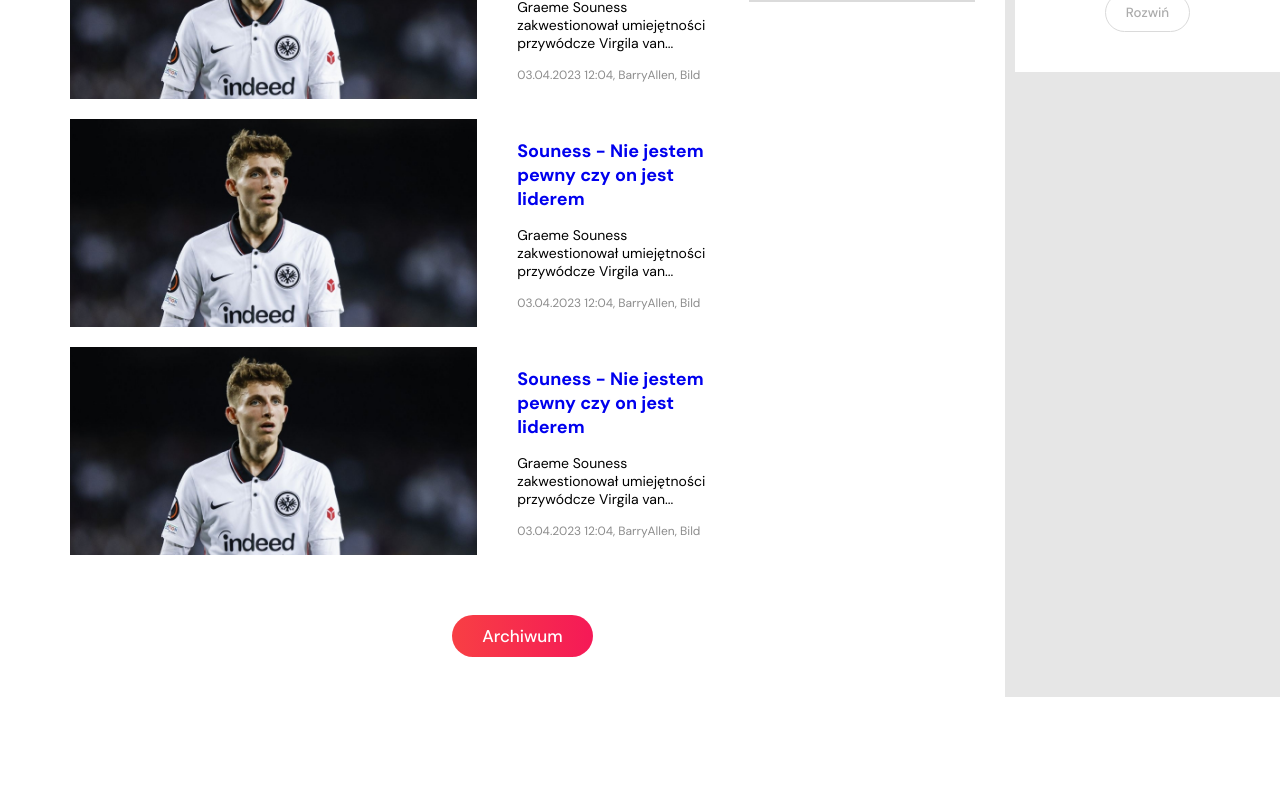
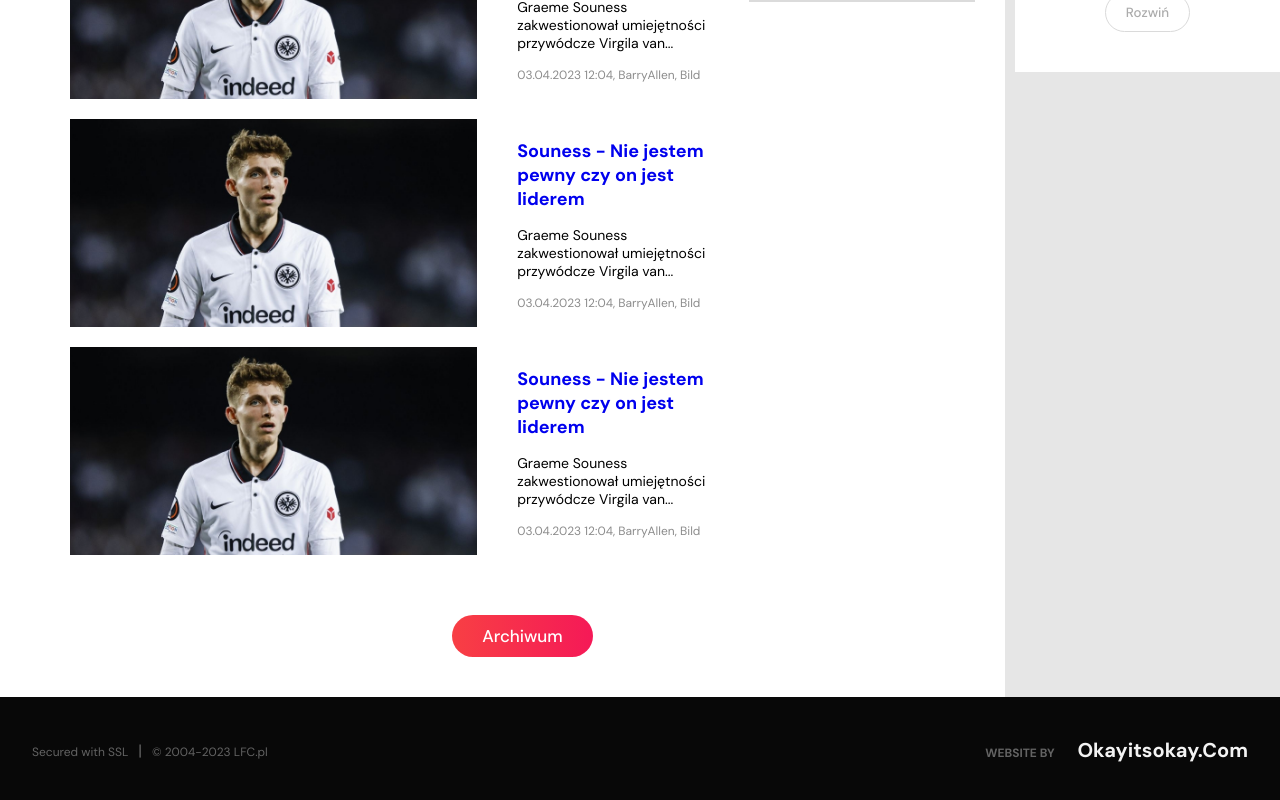
Before and after one commit to Dziara92/copy-lfc.pl, a React (Create React App) app: page / in a window 1280 px wide. Shown: the part 1154-1954 px from the top of the page. Before the commit the page ends 1851 px from the top, so only its background shows below. Built offline with nearby package versions, Linux system fonts and the light colour scheme.

Commit message:
add footer component and update menu and submenu

```diff
--- a/src/App.js
+++ b/src/App.js
@@ -1,4 +1,4 @@
-import { Header, MeetingTeam, PageContent, Aside } from "./Components";
+import { Header, MeetingTeam, PageContent, Aside, Footer } from "./Components";
 import { News, SinglePost, About, Archives } from "./Pages";
 import { BrowserRouter, Routes, Route } from "react-router-dom";
 
@@ -18,6 +18,7 @@ function App() {
         </Routes>
         <Aside />
       </PageContent>
+      <Footer />
     </BrowserRouter>
   );
 }
--- a/src/Components/Aside/Tablea/Table.js
+++ b/src/Components/Aside/Tablea/Table.js
@@ -17,13 +17,13 @@ const Table = () => {
     <div className={style.wrapper}>
       <div className={style.table_top}>
         <p
-          className={isActive && style.selected}
+          className={isActive ? style.selected : null}
           onClick={() => setIsActive(true)}
         >
           Tabela
         </p>
         <p
-          className={!isActive && style.selected}
+          className={!isActive ? style.selected : null}
           onClick={() => setIsActive(false)}
         >
           Strzelcy
--- /dev/null
+++ b/src/Components/Footer/Footer.js
@@ -0,0 +1,25 @@
+import React from "react";
+import style from "./footer.module.css";
+
+const Footer = () => {
+  return (
+    <footer>
+      <div className={style.wrapper}>
+        <div className={style.content}>
+          <div className={style.ssl}>
+            <p>Secured with SSL</p>
+            <span className={style.separator}>|</span>
+            <p>© 2004-2023 LFC.pl</p>
+          </div>
+          <div className={style.design}>
+            <p>
+              Website by <span>Okayitsokay.com</span>
+            </p>
+          </div>
+        </div>
+      </div>
+    </footer>
+  );
+};
+
+export default Footer;
--- /dev/null
+++ b/src/Components/Footer/footer.module.css
@@ -0,0 +1,45 @@
+footer {
+  background-color: #080808;
+  width: 100%;
+}
+
+.wrapper {
+  min-width: 1140px;
+  max-width: 1400px;
+  padding: 30px 0;
+}
+
+.wrapper .content {
+  width: 95%;
+  margin: 0 auto;
+  padding: 10px 0;
+  display: flex;
+  justify-content: space-between;
+  align-items: center;
+  font-family: DM Sans;
+}
+
+.wrapper .content .ssl p {
+  display: inline;
+  color: #636363;
+  font-size: 12px;
+}
+.wrapper .content .ssl span.separator {
+  display: inline-block;
+  color: #636363;
+  margin: 0 10px;
+}
+
+.wrapper .content .design p {
+  text-transform: uppercase;
+  font-size: 12px;
+  font-weight: 700;
+  color: #636363;
+}
+
+.wrapper .content .design p span {
+  font-size: 20px;
+  color: #f3f3f3;
+  text-transform: capitalize;
+  margin-left: 20px;
+}
--- a/src/Components/Header/header.module.css
+++ b/src/Components/Header/header.module.css
@@ -11,7 +11,7 @@
   height: 140px;
   position: relative;
 }
-span {
+.container span {
   display: block;
   width: 90%;
   height: 10px;
--- a/src/Components/Nav/Submenu.js
+++ b/src/Components/Nav/Submenu.js
@@ -8,6 +8,7 @@ const Submenu = () => {
     location,
     page: { page, links = [] },
   } = useGlobalContext();
+
   const container = useRef(null);
 
   useEffect(() => {
@@ -24,6 +25,7 @@ const Submenu = () => {
       }
       ref={container}
     >
+      <div className={style.triangle}></div>
       {links.map((link, index) => {
         const { label, url } = link;
         return <li key={index}>{label}</li>;
--- a/src/Components/Nav/submenu.module.css
+++ b/src/Components/Nav/submenu.module.css
@@ -5,7 +5,16 @@
   display: none;
   min-width: 150px;
   padding: 20px;
-  background-color: aquamarine;
+  background-color: rgb(94, 1, 52);
+}
+
+.submenu .triangle {
+  top: -10px;
+  left: 0;
+  position: absolute;
+  border-bottom: 10px solid rgb(94, 1, 52);
+  border-left: 10px transparent;
+  border-right: 10px transparent;
 }
 
 .show {
--- a/src/Components/PageContent/pagecontent.module.css
+++ b/src/Components/PageContent/pagecontent.module.css
@@ -2,4 +2,5 @@
   background-color: #e6e6e6;
   display: flex;
   gap: 10px;
+  max-width: 1400px;
 }
--- a/src/Components/index.js
+++ b/src/Components/index.js
@@ -2,5 +2,6 @@ import Header from "./Header/Header";
 import MeetingTeam from "./meetings/MeetingTeam";
 import PageContent from "./PageContent/PageContent";
 import Aside from "./Aside/Aside";
+import Footer from "./Footer/Footer";
 
-export { Header, MeetingTeam, PageContent, Aside };
+export { Header, MeetingTeam, PageContent, Aside, Footer };
--- a/src/context.js
+++ b/src/context.js
@@ -9,10 +9,13 @@ export const AppProvider = ({ children }) => {
   const [page, setPage] = useState({ page: "", links: [] });
 
   const openSubmenu = (text, coordinates) => {
+    setHoverSubmenu(false);
     const page = menuLeft.find((link) => link.page === text);
     setPage(page);
     setLocation(coordinates);
-    setHoverSubmenu(false); //powinno być true
+    if (page.links && page.links.length > 0) {
+      setHoverSubmenu(true);
+    }
   };
   const closeSubmenu = () => {
     setHoverSubmenu(false);
```
